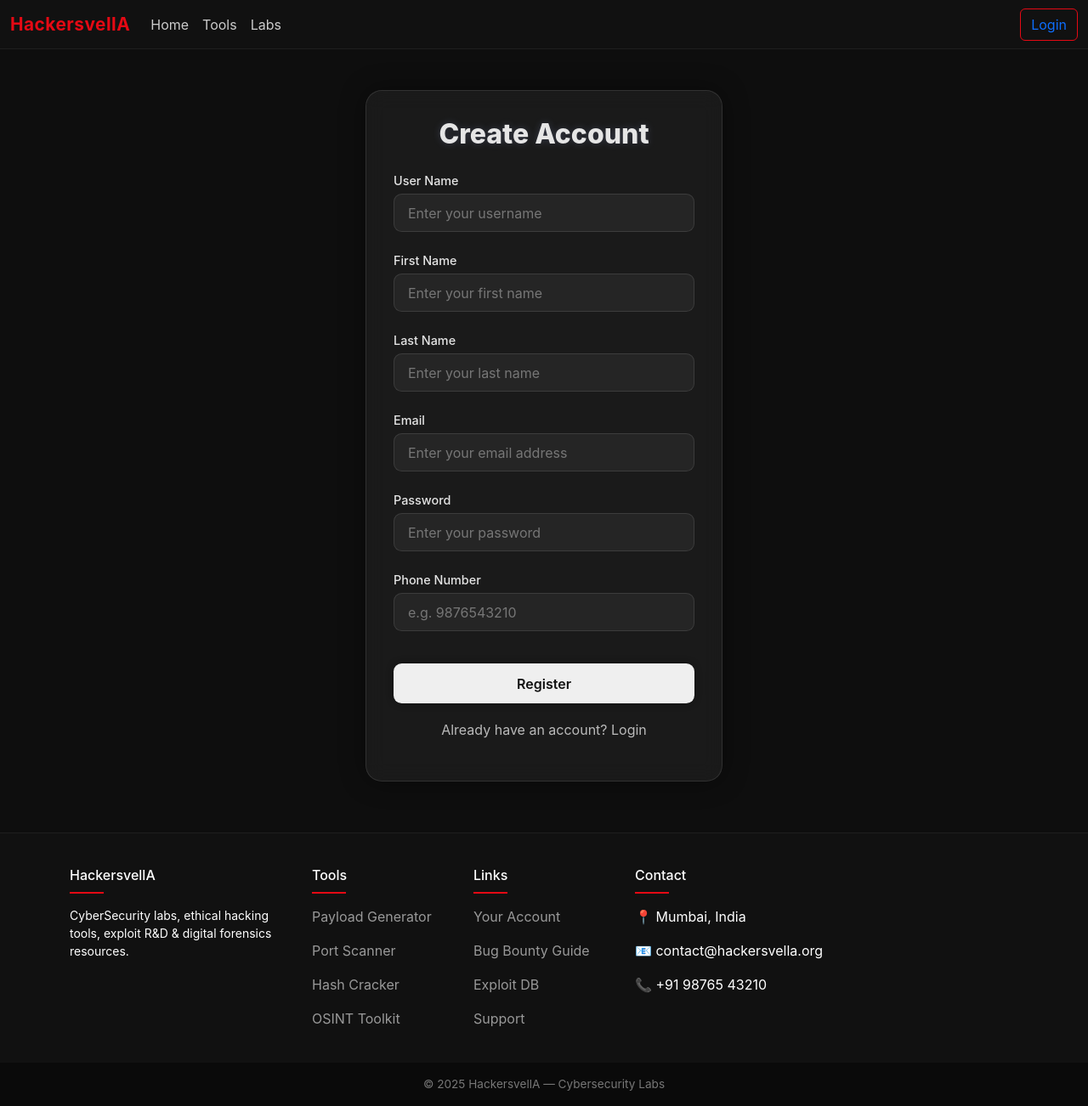
After one commit to SYN606/django-learning, a Django app: page /register in a window 1280 px wide. The commit adds this page. Shown: the whole page at 85% size. Run offline with Django 5.2, Linux system fonts and the light colour scheme; some libraries are stand-ins or nearby versions.

Commit message:
added Feature: user registration

```diff
--- a/home/templates/login.html
+++ b/home/templates/login.html
@@ -8,7 +8,7 @@
     <div class="login-card">
       <h2 class="login-title">Login</h2>
 
-      <form method="POST">
+      <form method="POST" action="{% url "login" %}">
         {% csrf_token %}
 
         <div class="mb-3">
@@ -25,7 +25,7 @@
       </form>
 
       <p class="text-center mt-3">
-        <a href="#" class="login-link">Forgot Password?</a>
+        <a href="{% url "register" %}" class="login-link">Create New Account</a>
       </p>
     </div>
   </div>
--- /dev/null
+++ b/home/templates/register.html
@@ -0,0 +1,63 @@
+{% extends "base.html" %}
+{% load static %}
+
+{% block css %}
+<link rel="stylesheet" href="{% static 'css/register.css' %}">{% endblock css %}
+
+{% block content %}
+
+<div class="register-wrapper">
+    <div class="register-container">
+        <h1 class="register-title">Create Account</h1>
+
+        <form action="{% url 'register' %}" method="POST" class="register-form">
+            {% csrf_token %}
+
+            <!-- username -->
+            <div class="form-group">
+                <label for="username">User Name</label>
+                <input type="text" id="username" name="username" placeholder="Enter your username" required />
+            </div>
+
+            <!-- First Name -->
+            <div class="form-group">
+                <label for="first_name">First Name</label>
+                <input type="text" id="first_name" name="first_name" placeholder="Enter your first name" required />
+            </div>
+
+            <!-- Last Name -->
+            <div class="form-group">
+                <label for="last_name">Last Name</label>
+                <input type="text" id="last_name" name="last_name" placeholder="Enter your last name" required />
+            </div>
+
+
+            <!-- Email -->
+            <div class="form-group">
+                <label for="email">Email</label>
+                <input type="email" id="email" name="email" placeholder="Enter your email address" required />
+            </div>
+
+            <!-- Password -->
+            <div class="form-group">
+                <label for="password">Password</label>
+                <input type="password" id="password" name="password" placeholder="Enter your password" required />
+            </div>
+
+            <!-- Phone -->
+            <div class="form-group">
+                <label for="phone">Phone Number</label>
+                <input type="tel" id="phone" name="phone" placeholder="e.g. 9876543210" pattern="[0-9]{10}" required />
+            </div>
+
+            <button type="submit" class="register-btn">Register</button>
+        </form>
+
+        <p class="login-text">
+            Already have an account?
+            <a href="{% url 'login' %}">Login</a>
+        </p>
+    </div>
+</div>
+
+{% endblock content %}
--- a/home/urls.py
+++ b/home/urls.py
@@ -3,5 +3,6 @@ from . import views
 
 urlpatterns = [
     path('', views.homepage, name='homepage'),
-    path('login', views.login, name='login')
+    path('login', views.login, name='login'),  # type: ignore
+    path('register', views.register, name='register')  # type: ignore
 ]
--- a/home/views.py
+++ b/home/views.py
@@ -1,8 +1,33 @@
-from django.shortcuts import render
+from django.shortcuts import render, redirect
+from django.contrib.auth.models import User
 
 
 def homepage(request):
     return render(request, 'index.html')
 
+
 def login(request):
-    return render(request, 'login.html')
+
+    if request.method == 'POST':
+        print("HELLLO")
+    else:
+        return render(request, 'login.html')
+
+
+def register(request):
+    if request.method == "POST":
+        username = request.POST.get('username')
+        email = request.POST.get('email')
+        passwd = request.POST.get('password')
+        fname = request.POST.get('first_name')
+        lname = request.POST.get('last_name')
+
+        user = User(username=username,
+                    email=email,
+                    password=passwd,
+                    first_name=fname,
+                    last_name=lname)
+        user.save()
+        return redirect('login')
+    else:
+        return render(request, 'register.html')
--- a/myproject/settings.py
+++ b/myproject/settings.py
@@ -3,7 +3,7 @@ import os
 
 # Build paths inside the project like this: BASE_DIR / 'subdir'.
 BASE_DIR = Path(__file__).resolve().parent.parent
-
+print(BASE_DIR)
 # SECURITY WARNING: keep the secret key used in production secret!
 SECRET_KEY = 'django-insecure-+cfk)2dzd%bf=1dyr&qnm4*0c57&7(hgghv%@#tg-rj&0xde46'
 
@@ -40,7 +40,7 @@ ROOT_URLCONF = 'myproject.urls'
 TEMPLATES = [
     {
         'BACKEND': 'django.template.backends.django.DjangoTemplates',
-        'DIRS': [os.path.join(BASE_DIR, 'kuch_bhi')],
+        'DIRS': [os.path.join(BASE_DIR, 'templates')],
         'APP_DIRS': True,
         'OPTIONS': {
             'context_processors': [
--- /dev/null
+++ b/static/css/register.css
@@ -0,0 +1,103 @@
+/* Background wrapper */
+.register-wrapper {
+    display: flex;
+    align-items: center;
+    justify-content: center;
+    min-height: 100vh;
+    background: var(--color-bgcolor);
+}
+
+/* Main card */
+.register-container {
+    width: 100%;
+    max-width: 420px;
+    padding: 2rem;
+    border-radius: 1.2rem;
+    background: rgba(255, 255, 255, 0.05);
+    border: 1px solid rgba(255, 255, 255, 0.1);
+    backdrop-filter: blur(12px);
+    box-shadow: 0 0 30px rgba(0, 0, 0, 0.4);
+}
+
+/* Title */
+.register-title {
+    text-align: center;
+    font-size: 2rem;
+    font-weight: 800;
+    margin-bottom: 1.5rem;
+    color: var(--color-accent);
+    text-shadow: 0 0 10px rgba(164, 185, 255, 0.2);
+}
+
+/* Form */
+.register-form {
+    display: flex;
+    flex-direction: column;
+    gap: 1.4rem;
+}
+
+/* Label */
+.form-group label {
+    display: block;
+    margin-bottom: 0.3rem;
+    font-size: 0.9rem;
+    font-weight: 500;
+    color: var(--color-highlight-text);
+}
+
+/* Input field styling */
+.form-group input {
+    width: 100%;
+    padding: 0.6rem 1rem;
+    border-radius: 0.6rem;
+    border: 1px solid rgba(255, 255, 255, 0.1);
+    background: rgba(255, 255, 255, 0.05);
+    outline: none;
+    font-size: 1rem;
+    color: var(--color-textcol);
+}
+
+.form-group input::placeholder {
+    color: rgba(200, 200, 200, 0.5);
+}
+
+/* Focus styles */
+.form-group input:focus {
+    border-color: var(--color-accent);
+    box-shadow: 0 0 0 2px var(--color-accent);
+}
+
+/* Button */
+.register-btn {
+    width: 100%;
+    margin-top: 1rem;
+    padding: 0.7rem;
+    border: none;
+    border-radius: 0.6rem;
+    font-weight: 600;
+    color: #111;
+    cursor: pointer;
+    transition: 0.3s;
+    box-shadow: 0 0 10px rgba(0, 0, 0, 0.3);
+}
+
+.register-btn:hover {
+    background: var(--color-secondry-color);
+    transform: scale(1.02);
+}
+
+/* Login text */
+.login-text {
+    text-align: center;
+    margin-top: 1.2rem;
+    color: rgba(255, 255, 255, 0.7);
+}
+
+.login-text a {
+    color: var(--color-highlight-text);
+    text-decoration: none;
+}
+
+.login-text a:hover {
+    text-decoration: underline;
+}
```
